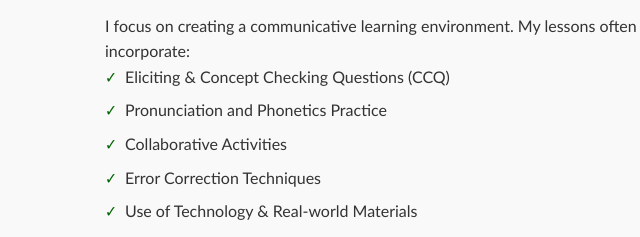
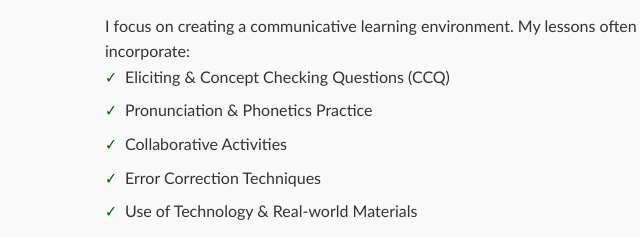
Before and after one commit to carsonkane/carsonkane.github.io, a plain HTML site: page index.html in a window 1280 px wide. Shown: the part 1108-1345 px from the top of the page, 447-1087 px from the left. Drawn offline with Linux system fonts and the light colour scheme.

Commit message:
rewrote description

```diff
--- a/index.html
+++ b/index.html
@@ -73,7 +73,7 @@
                     <p>I focus on creating a communicative learning environment. My lessons often incorporate:</p>
                     <ul>
                         <li>Eliciting & Concept Checking Questions (CCQ)</li>
-                        <li>Pronunciation and Phonetics Practice</li>
+                        <li>Pronunciation & Phonetics Practice</li>
                         <li>Collaborative Activities</li>
                         <li>Error Correction Techniques</li>
                         <li>Use of Technology & Real-world Materials</li>
```
Also changed, not shown: 1 other file.
